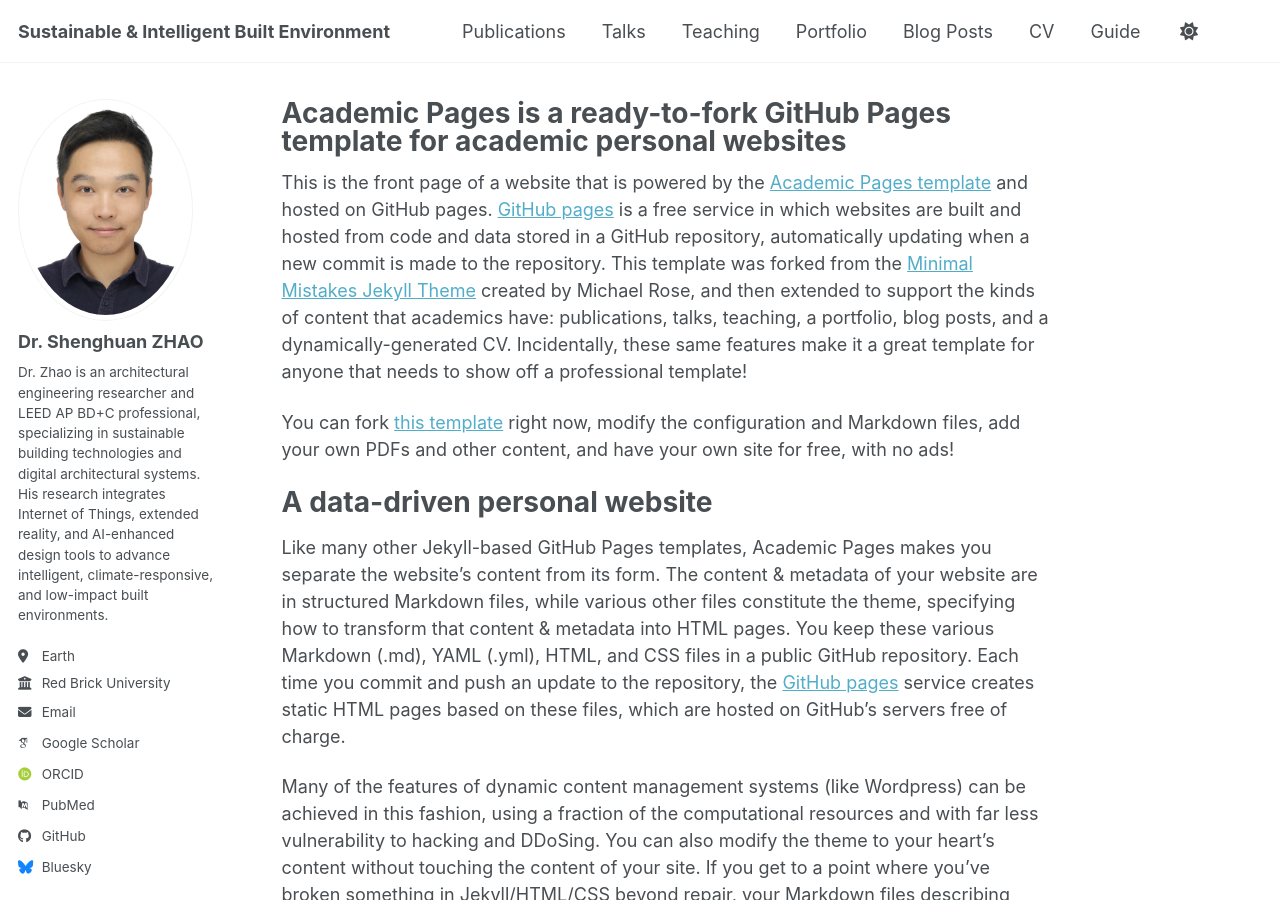
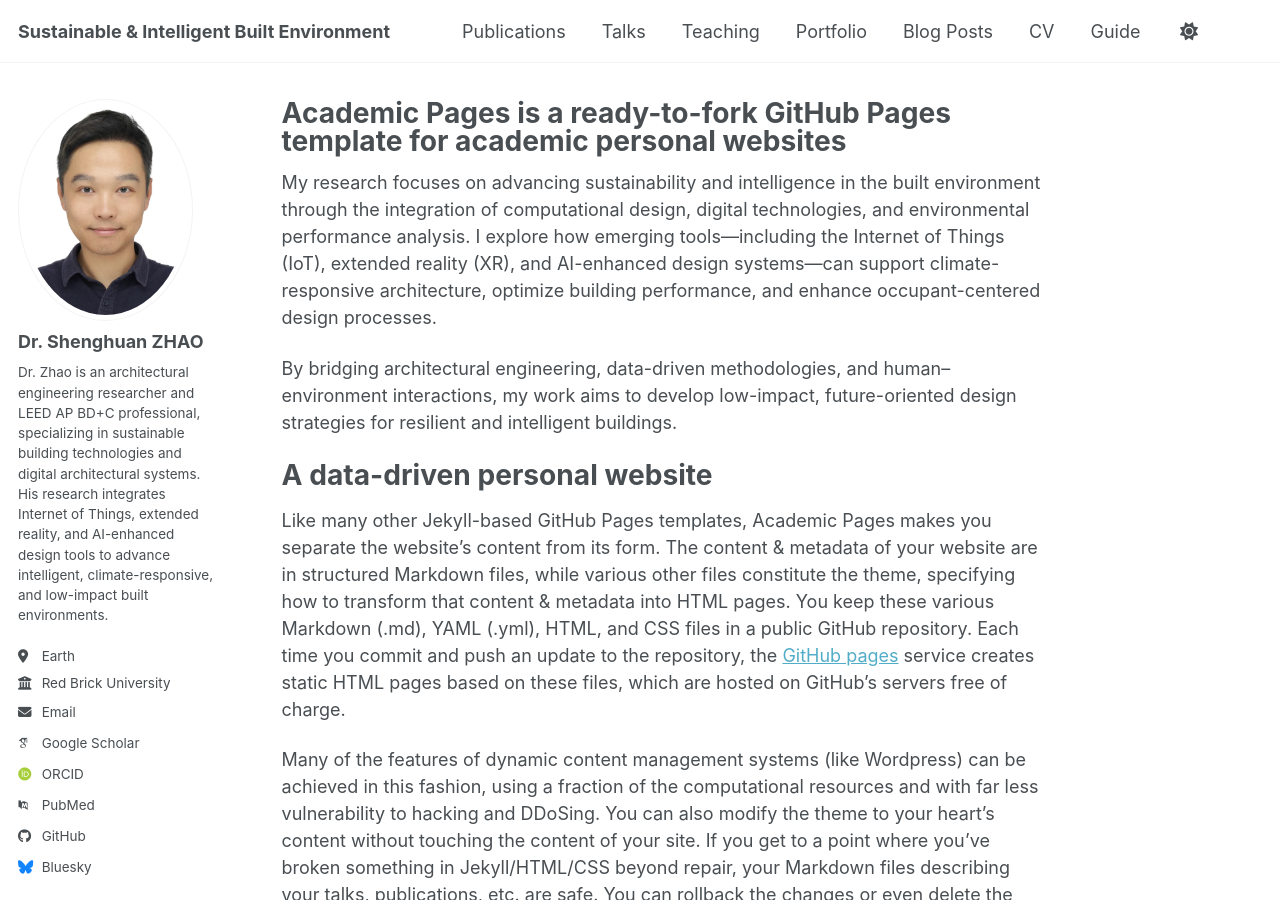
Before and after one commit to ShenghuanZhao/shenghuanzhao.github.io, a Jekyll site: the page built from _pages/about.md, in a window 1280 px wide and 900 px high. Built offline with Jekyll 4.4.1, drawn with Linux system fonts in a browser that asks for light colours; some web fonts are replaced; a script bundle is joined from its source files by our own code; library files that are not in the unit come from our copies.

Commit message:
Update about.md

```diff
--- a/_pages/about.md
+++ b/_pages/about.md
@@ -7,9 +7,9 @@
   - /about.html
 ---
 
-This is the front page of a website that is powered by the [Academic Pages template](https://github.com/academicpages/academicpages.github.io) and hosted on GitHub pages. [GitHub pages](https://pages.github.com) is a free service in which websites are built and hosted from code and data stored in a GitHub repository, automatically updating when a new commit is made to the repository. This template was forked from the [Minimal Mistakes Jekyll Theme](https://mmistakes.github.io/minimal-mistakes/) created by Michael Rose, and then extended to support the kinds of content that academics have: publications, talks, teaching, a portfolio, blog posts, and a dynamically-generated CV. Incidentally, these same features make it a great template for anyone that needs to show off a professional template!
+My research focuses on advancing sustainability and intelligence in the built environment through the integration of computational design, digital technologies, and environmental performance analysis. I explore how emerging tools—including the Internet of Things (IoT), extended reality (XR), and AI-enhanced design systems—can support climate-responsive architecture, optimize building performance, and enhance occupant-centered design processes.
 
- You can fork [this template](https://github.com/academicpages/academicpages.github.io) right now, modify the configuration and Markdown files, add your own PDFs and other content, and have your own site for free, with no ads!
+By bridging architectural engineering, data-driven methodologies, and human–environment interactions, my work aims to develop low-impact, future-oriented design strategies for resilient and intelligent buildings.
 
 A data-driven personal website
 ======
```
